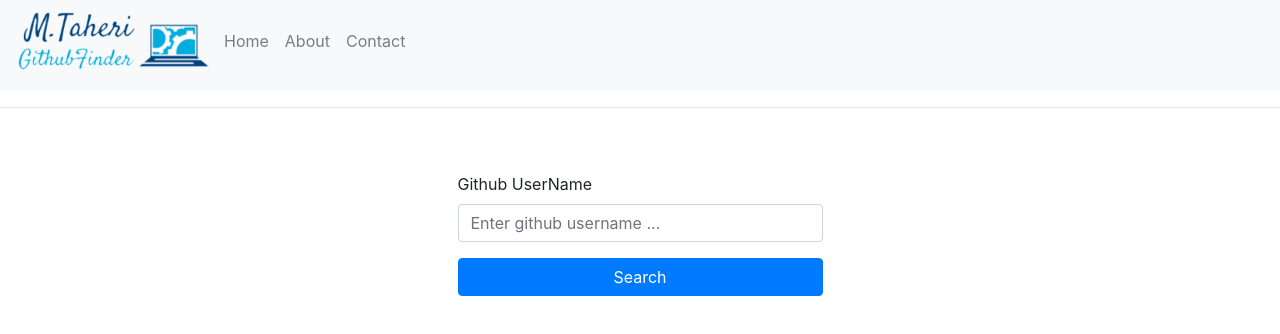
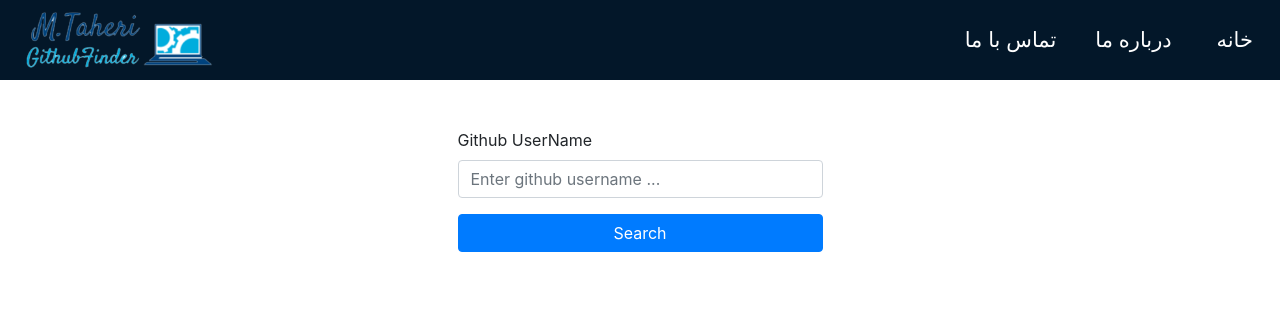
Before and after one commit to MamadTaheri/github-api, a React (Create React App) app: page / in a window 1280 px wide. Shown: the top 334 px of the page. Built offline with nearby package versions, Linux system fonts and the light colour scheme.

Commit message:
update Navbar

```diff
--- a/package.json
+++ b/package.json
@@ -9,6 +9,7 @@
     "axios": "^0.21.4",
     "react": "^17.0.2",
     "react-dom": "^17.0.2",
+    "react-icons": "^4.4.0",
     "react-router-dom": "^5.3.0",
     "react-scripts": "4.0.3",
     "web-vitals": "^1.0.1"
--- a/src/App.jsx
+++ b/src/App.jsx
@@ -19,7 +19,6 @@ const App = () => {
   return (
     <div>
       <Navbar />
-      <hr />
       <Switch>
         <Route path="/about" exact>
           <About />
--- /dev/null
+++ b/src/Navbar/Navbar.css
@@ -0,0 +1,94 @@
+.custom-navbar {
+  background-color: #031729;
+  width: 100%;
+  height: 80px;
+  font-family: sans-serif;
+  display: -webkit-box;
+  display: -ms-flexbox;
+  display: flex;
+}
+
+.custom-navbar .leftSide {
+  -webkit-box-flex: 50%;
+      -ms-flex: 50%;
+          flex: 50%;
+  display: -webkit-box;
+  display: -ms-flexbox;
+  display: flex;
+  -webkit-box-pack: start;
+      -ms-flex-pack: start;
+          justify-content: flex-start;
+  padding-left: 24px;
+  -webkit-box-align: center;
+      -ms-flex-align: center;
+          align-items: center;
+}
+
+.custom-navbar .leftSide img {
+  max-height: 65px;
+  width: auto;
+}
+
+.custom-navbar .leftSide svg {
+  display: none;
+}
+
+.custom-navbar .rightSide {
+  text-align: right;
+  -webkit-box-flex: 50%;
+      -ms-flex: 50%;
+          flex: 50%;
+  display: -webkit-box;
+  display: -ms-flexbox;
+  display: flex;
+  -webkit-box-pack: end;
+      -ms-flex-pack: end;
+          justify-content: flex-end;
+  -webkit-box-align: center;
+      -ms-flex-align: center;
+          align-items: center;
+}
+
+.custom-navbar .rightSide .links {
+  max-height: 80px;
+}
+
+.custom-navbar .rightSide .links a {
+  text-decoration: none;
+  color: white;
+  font-size: 21px;
+  margin-right: 15px;
+  -webkit-transition: 0.3s all ease-in-out;
+  transition: 0.3s all ease-in-out;
+  padding: 6px 12px;
+  border-radius: 16px;
+}
+
+.custom-navbar .rightSide .links a:hover {
+  background-color: #7e7e7e;
+}
+
+@media only screen and (max-width: 850px) {
+  .custom-navbar .leftSide {
+    display: -webkit-box;
+    display: -ms-flexbox;
+    display: flex;
+    -webkit-box-pack: justify;
+        -ms-flex-pack: justify;
+            justify-content: space-between;
+    -webkit-box-flex: 100%;
+        -ms-flex: 100%;
+            flex: 100%;
+  }
+  .custom-navbar .leftSide svg {
+    display: block;
+    color: white;
+    margin: 12px;
+    font-size: 30px;
+    cursor: pointer;
+  }
+  .custom-navbar .rightSide {
+    display: none;
+  }
+}
+/*# sourceMappingURL=Navbar.css.map */
--- a/src/Navbar/Navbar.jsx
+++ b/src/Navbar/Navbar.jsx
@@ -1,11 +1,25 @@
 import React from "react";
 import { Link } from "react-router-dom";
-
-import logo from "../assets/images/MtGithubFinderLogo.png"
+import * as FaIcons from "react-icons/fa";
+import logo from "../assets/images/MtGithubFinderLogo.png";
+import "./Navbar.css";
 
 const Navbar = () => {
+
   return (
-    <div>
+    <div className="custom-navbar">
+      <div className="leftSide">
+        <img src={logo} />
+        <FaIcons.FaBars  />
+      </div>
+      <div className="rightSide">
+        <div className="links">
+          <Link to="/"> خانه </Link>
+          <Link to="/about">درباره ما</Link>
+          <Link to="/contact">تماس با ما</Link>
+        </div>
+      </div>
+      {/*
        <nav className="navbar navbar-expand-lg navbar-light bg-light">
             <span className="h5 text-primary">
                 <img src={logo} width={200}/>
@@ -16,17 +30,18 @@ const Navbar = () => {
             <div className="collapse navbar-collapse" id="navbarNav">
                 <ul className="navbar-nav">
                     <li className="nav-item">
-                        <Link to="/" className="nav-link">Home</Link>
+                        <Link to="/" className="nav-link">خانه</Link>
                     </li>
                     <li className="nav-item">
-                        <Link to="/about" className="nav-link">About</Link>
+                        <Link to="/about" className="nav-link">درباره ما</Link>
                     </li>
                     <li className="nav-item">
-                        <Link to="/contact" className="nav-link">Contact</Link>
+                        <Link to="/contact" className="nav-link">تماس با ما</Link>
                     </li>
                 </ul>
             </div>
         </nav>
+        */}
     </div>
   );
 };
--- /dev/null
+++ b/src/Navbar/Navbar.scss
@@ -0,0 +1,65 @@
+.custom-navbar {
+  background-color: #031729;
+  width: 100%;
+  height: 80px;
+  font-family: sans-serif;
+  display: flex;
+
+  .leftSide {
+    flex: 50%;
+    display: flex;
+    justify-content: flex-start;
+    padding-left: 24px;
+    align-items: center;
+    img {
+      max-height: 65px;
+      width: auto;
+    }
+    svg {
+        display: none;
+    }
+  }
+
+  .rightSide {
+    text-align: right;
+    flex: 50%;
+    display: flex;
+    justify-content: flex-end;
+    align-items: center;
+    .links {
+      max-height: 80px;
+      a {
+        text-decoration: none;
+        color: white;
+        font-size: 21px;
+        margin-right: 15px;
+        transition: 0.3s all ease-in-out;
+        padding: 6px 12px;
+        border-radius: 16px;
+      }
+      a:hover {
+          background-color: #7e7e7e;
+      }
+    }
+  }
+}
+
+@media only screen and (max-width: 850px) {
+    .custom-navbar {
+        .leftSide {
+            display: flex;
+            justify-content: space-between;
+            flex: 100%;
+            svg {
+                display: block;
+                color: white;
+                margin: 12px;
+                font-size: 30px;
+                cursor: pointer;
+            }
+        }
+        .rightSide {
+            display: none;
+        }
+    }
+}
```
Also changed, not shown: 2 other files (tests, documents, lock files or other folders).
